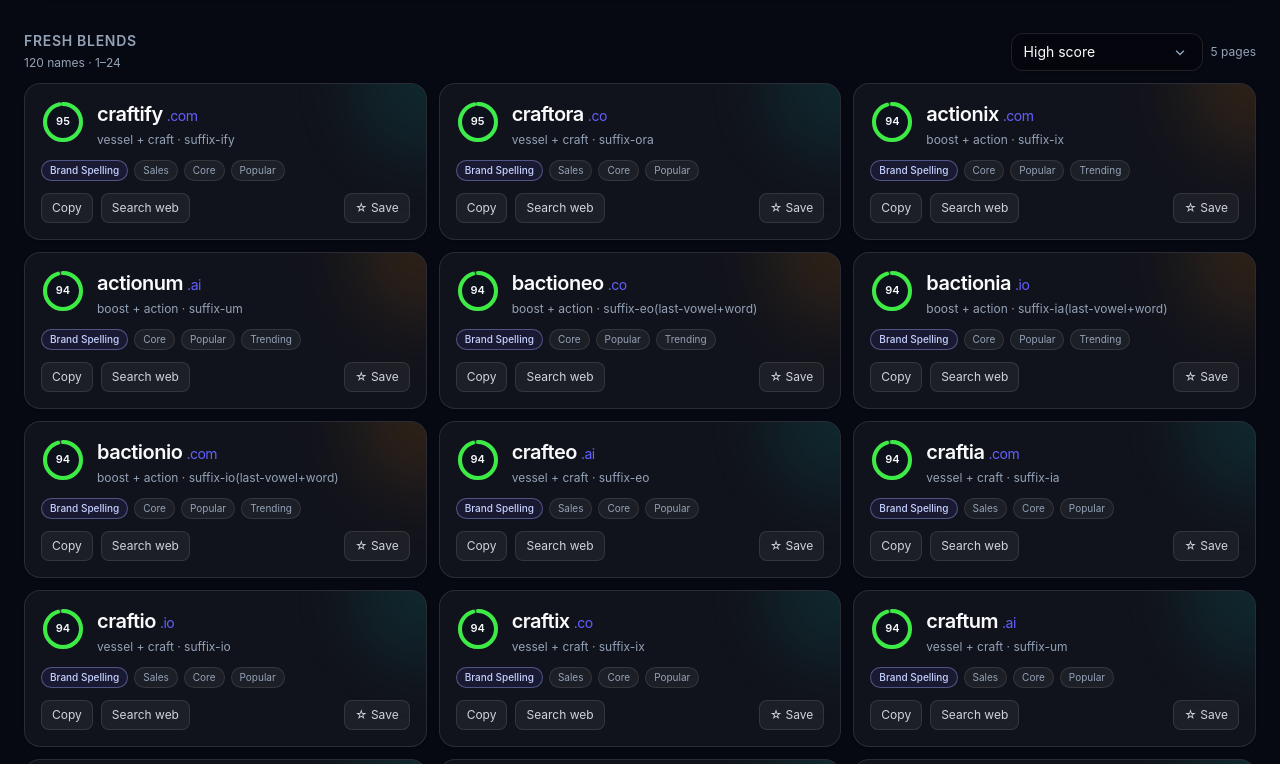
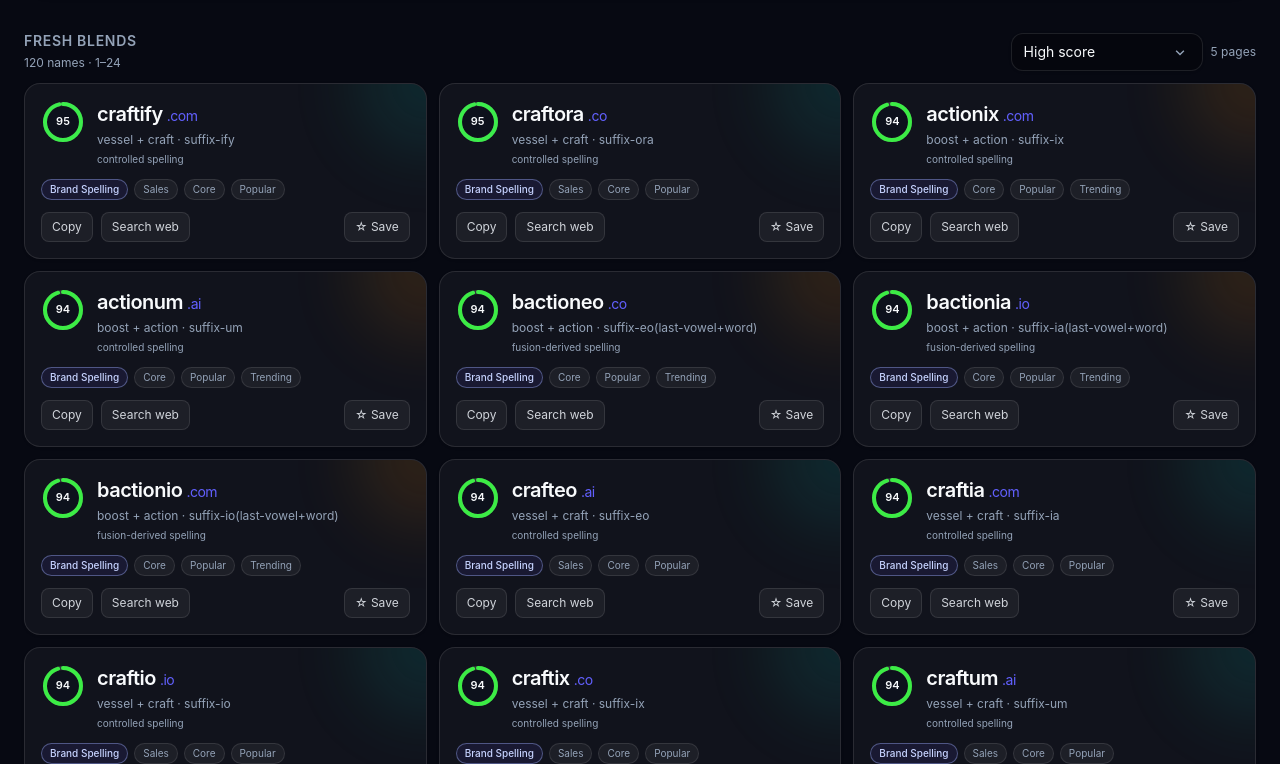
Before and after one commit to deebong/brandmator-v2, a React (Vite) app: page / in a window 1280 px wide. Shown: the part 1296-2060 px from the top of the page. Built offline with nearby package versions, Linux system fonts and the light colour scheme.

Commit message:
Show concise model rationale on result cards

```diff
--- a/src/components/NameCard.tsx
+++ b/src/components/NameCard.tsx
@@ -83,6 +83,11 @@ export default function NameCard({
           <p className="mt-1 truncate text-xs text-[var(--muted)]">
             {blend.a} + {blend.b} · {blend.method}
           </p>
+          {blend.rationale.length > 0 && (
+            <p className="mt-1 truncate text-[10px] text-[var(--muted)]">
+              {blend.rationale[0]}
+            </p>
+          )}
         </div>
       </div>
 
```
